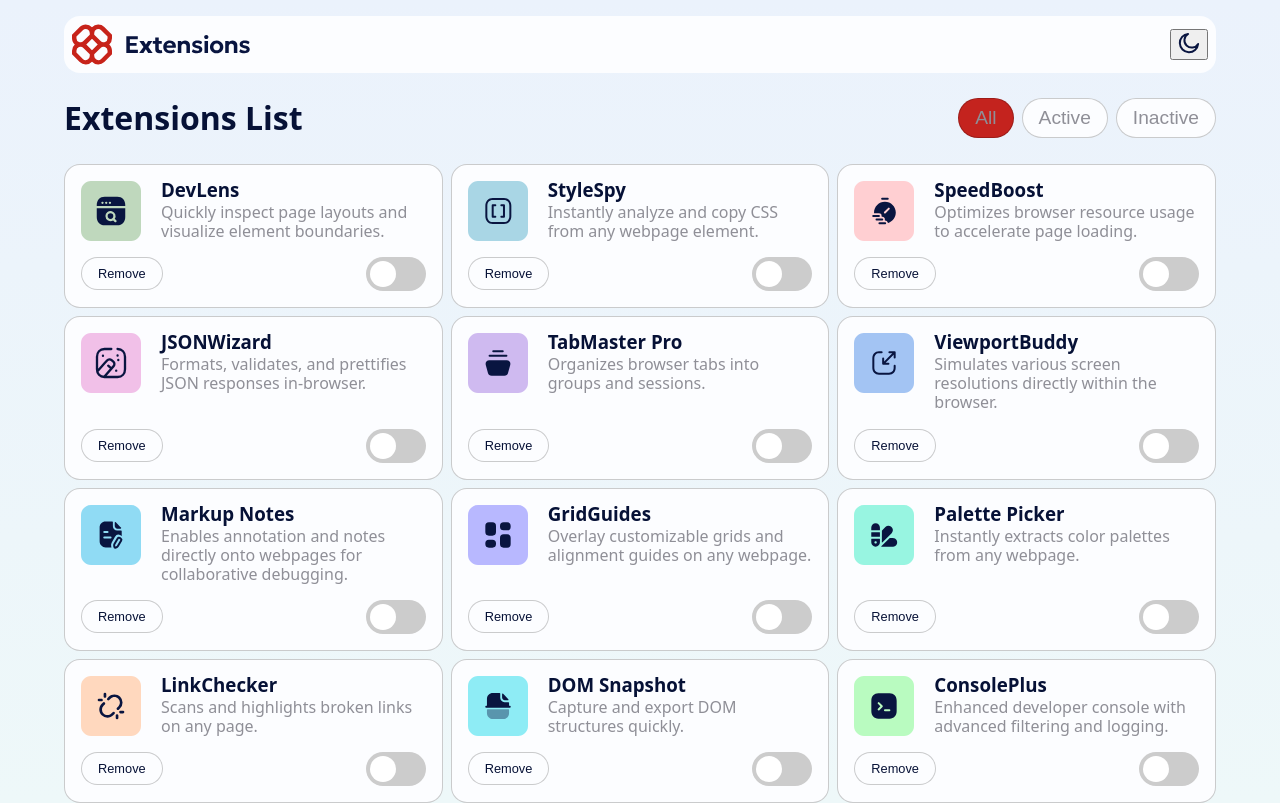
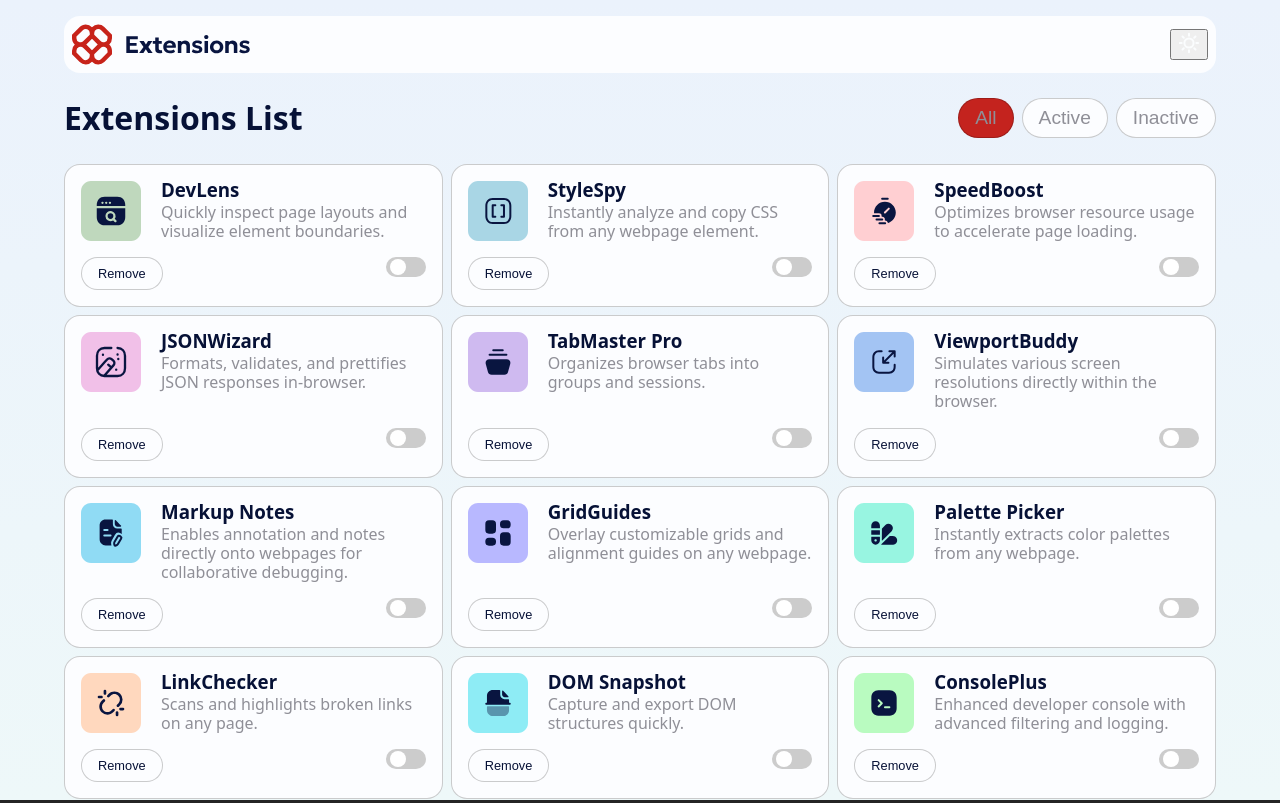
Before and after one commit to hemingus/frontend-mentor, a React (Vite) app: page /extensions in a window 1280 px wide. Built offline with nearby package versions, Linux system fonts and the light colour scheme.

Commit message:
feat: light / dark theme toggle implmented

```diff
--- a/src/components/ExtensionsHeader.tsx
+++ b/src/components/ExtensionsHeader.tsx
@@ -1,16 +1,26 @@
 import '../pages/ExtensionsPage.css'
 
-const ExtensionsHeader = () => {
+interface ExtensionsHeaderProps {
+  currentTheme: string;
+  toggleTheme: () => void;
+}
+
+
+
+export default function({currentTheme, toggleTheme}:ExtensionsHeaderProps) {
+  const iconSun = "./assets/images/icon-sun.svg"
+  const iconMoon = "./assets/images/icon-moon.svg"
+
   return (
     <div className="extensionsHeader-container">
         <div className="flex-row-between extensionsHeader-content">
           <img src="./assets/images/logo.svg" alt="Extensions Icon"/>
-          <button>
-            <img src="./assets/images/icon-moon.svg"/>
+          <button
+            className="theme-toggle-button"
+            onClick={toggleTheme}>
+            <img src={currentTheme === "light" ? iconSun : iconMoon}/>
           </button>
         </div>
     </div>
   )
 }
-
-export default ExtensionsHeader
--- a/src/pages/ExtensionsPage.css
+++ b/src/pages/ExtensionsPage.css
@@ -1,4 +1,4 @@
-.extensions-page {
+.extensions-page[data-theme="light"] {
     --background-primary: #EBF2FC;
     --background-secondary: #EEF8F9;
     --card-primary: #FCFDFF;
@@ -17,11 +17,6 @@
     font-family: 'Noto Sans', sans-serif;
 }
 
-button {
-    cursor: pointer;
-    transition: background-color 0.3s, color 0.3s;
-}
-
 .extensions-page[data-theme="dark"] {
     --background-primary: #040918;
     --background-secondary: #091540;
@@ -36,9 +31,14 @@ button {
     color: var(--text-primary);
     display: flex;
     flex-direction: column;
-    justify-content: center;
+    justify-content: flex-start;
     align-items: center;
     font-family: 'Noto Sans', sans-serif;
+}
+
+button {
+    cursor: pointer;
+    transition: background-color 0.3s, color 0.3s;
 }
 
 .extensions-page-content {
@@ -164,8 +164,8 @@ button {
 .switch {
     position: relative;
     display: inline-block;
-    width: 60px;
-    height: 34px;
+    width: 40px;
+    height: 20px;
 }
 
 /* Hide the native checkbox */
@@ -181,7 +181,7 @@ button {
     cursor: pointer;
     inset: 0;
     background-color: #ccc;
-    border-radius: 34px;
+    border-radius: 24px;
     transition: 0.4s;
 }
 
@@ -189,10 +189,10 @@ button {
 .slider::before {
     content: "";
     position: absolute;
-    height: 26px;
-    width: 26px;
+    height: 16px;
+    width: 16px;
     left: 4px;
-    bottom: 4px;
+    bottom: 2px;
     background-color: white;
     border-radius: 50%;
     transition: 0.4s;
@@ -204,5 +204,5 @@ input:checked + .slider {
 }
 
 input:checked + .slider::before {
-    transform: translateX(26px); /* slide knob to the right */
+    transform: translateX(16px); /* slide knob to the right */
 }
--- a/src/pages/ExtensionsPage.tsx
+++ b/src/pages/ExtensionsPage.tsx
@@ -3,14 +3,16 @@ import ExtensionsList from "../components/ExtensionsList"
 import './ExtensionsPage.css'
 import data from '../data/extensions.json'
 import type { Extension } from "../data/types"
+import { useTheme } from "../hooks/useTheme"
 
 const ExtensionsPage = () => {
     const dataTyped: Extension[] = data;
+    const { theme, toggleTheme } = useTheme();
 
     return (
-    <div className="extensions-page">
+    <div className="extensions-page" data-theme={theme}>
         <div className="extensions-page-content">
-            <ExtensionsHeader/>
+            <ExtensionsHeader currentTheme={theme} toggleTheme={toggleTheme} />
             <ExtensionsList data={dataTyped}/>
         </div>
     </div>
```
